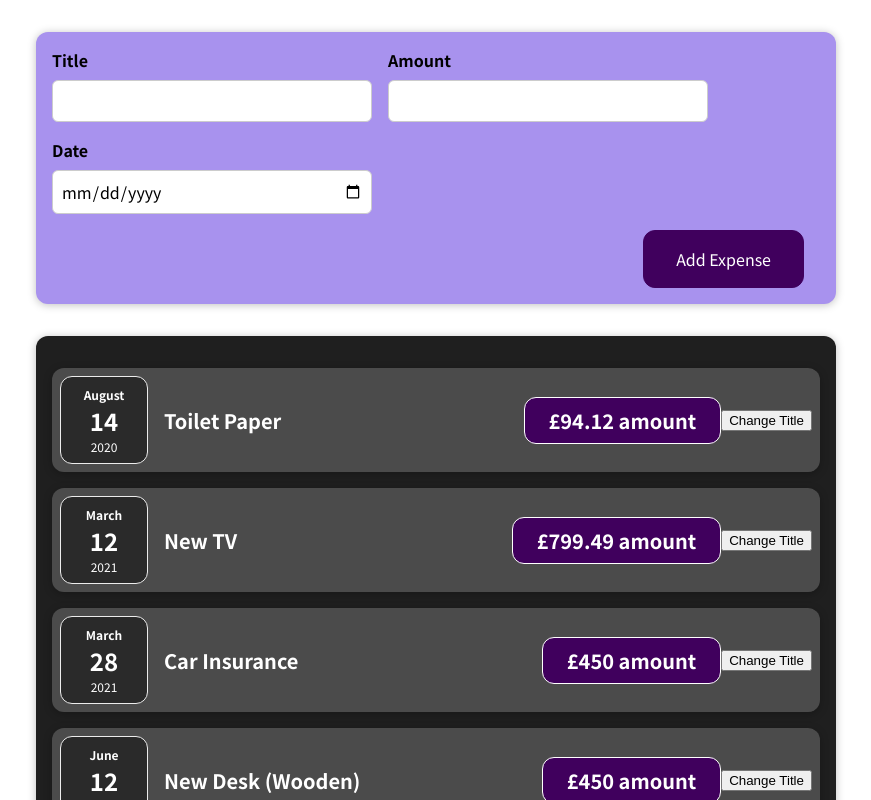
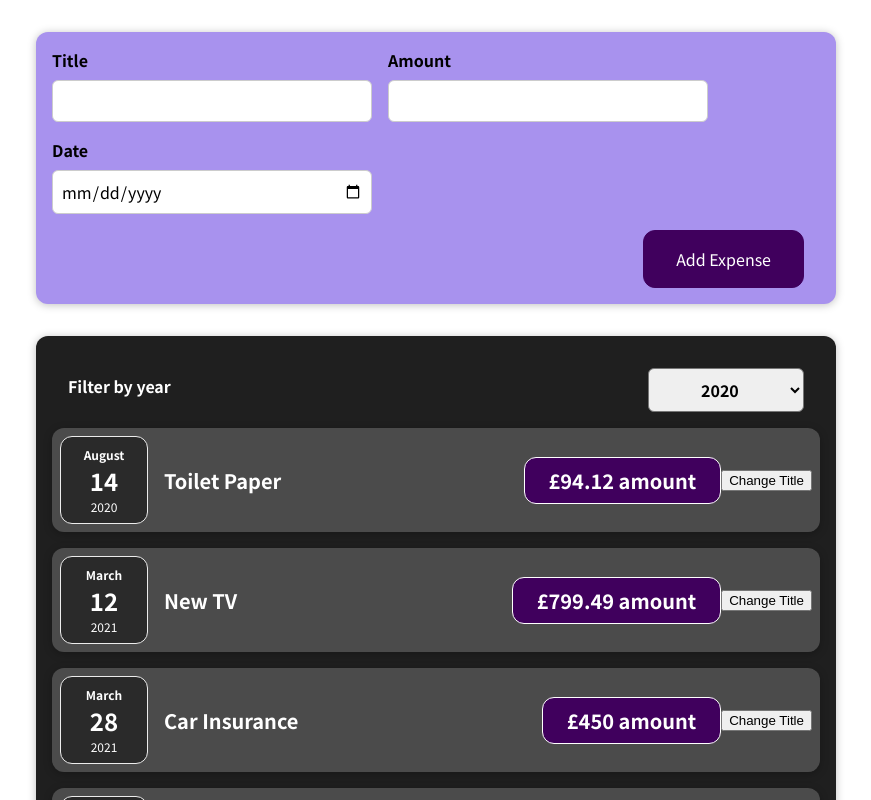
Before and after one commit to roamzz/reactbasics, a React (Create React App) app: page / in a window 1280 px wide. Shown: the top 800 px of the page, without its empty margins (204-1075 px from the left). Built offline with nearby package versions, Linux system fonts and the light colour scheme.

Commit message:
asignment 2

```diff
--- a/src/components/Expenses/Expenses.js
+++ b/src/components/Expenses/Expenses.js
@@ -1,10 +1,21 @@
+import React, { useState } from 'react';
+
 import ExpenseItem from './ExpenseItem';
+import ExpenseFilter from './ExpensesFilters/ExpensesFilter';
 import Card from '../UI/Card';
 import './Expenses.css';
 
 const Expenses = (props) => {
+  const [filteredYear, setFilteredYear] = useState('2020');
+
+  const filterChangeHandler = (year) => {
+    setFilteredYear(year);
+    console.log(filteredYear);
+  };
   return (
+    <div>
     <Card className='expenses'>
+      <ExpenseFilter selected={filteredYear} onChangeFilter={filterChangeHandler} />
       <ExpenseItem
         title={props.items[0].title}
         amount={props.items[0].amount}
@@ -26,7 +37,8 @@
         date={props.items[3].date}
       ></ExpenseItem>
     </Card>
+    </div>
   );
-}
+};
 
 export default Expenses;
--- /dev/null
+++ b/src/components/Expenses/ExpensesFilters/ExpensesFilter.css
@@ -0,0 +1,24 @@
+.expenses-filter {
+  color: #fff;
+  padding: 0 1rem;
+}
+
+.expenses-filter__control {
+  display: flex;
+  width: 100%;
+  align-items: center;
+  justify-content: space-between;
+  margin: 1rem 0;
+}
+
+.expenses-filter label {
+  font-weight: bold;
+  margin-bottom: 0.5rem;
+}
+
+.expenses-filter select {
+  font: inherit;
+  padding: 0.5rem 3rem;
+  font-weight: bold;
+  border-radius: 6px;
+}
--- /dev/null
+++ b/src/components/Expenses/ExpensesFilters/ExpensesFilter.js
@@ -0,0 +1,24 @@
+import React from 'react';
+
+import './ExpensesFilter.css';
+
+const ExpensesFilter = (props) => {
+  const dropdownChangeHandler = (event) => {
+    props.onChangeFilter(event.target.value);
+  };
+  return (
+    <div className='expenses-filter'>
+      <div className='expenses-filter__control'>
+        <label>Filter by year</label>
+        <select value={props.selected} onChange={dropdownChangeHandler}>
+          <option value='2022'>2022</option>
+          <option value='2021'>2021</option>
+          <option value='2020'>2020</option>
+          <option value='2019'>2019</option>
+        </select>
+      </div>
+    </div>
+  );
+};
+
+export default ExpensesFilter;
```
